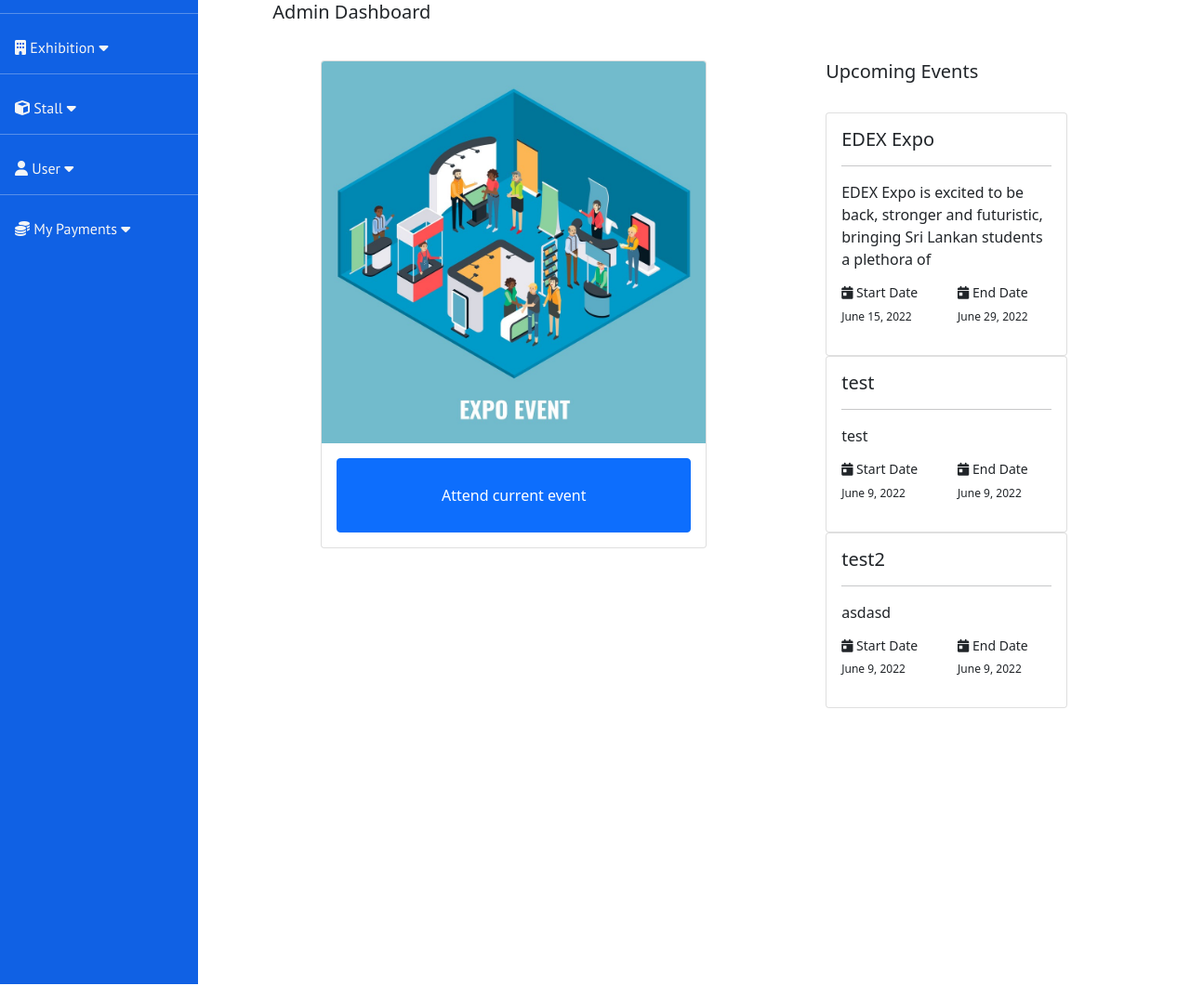
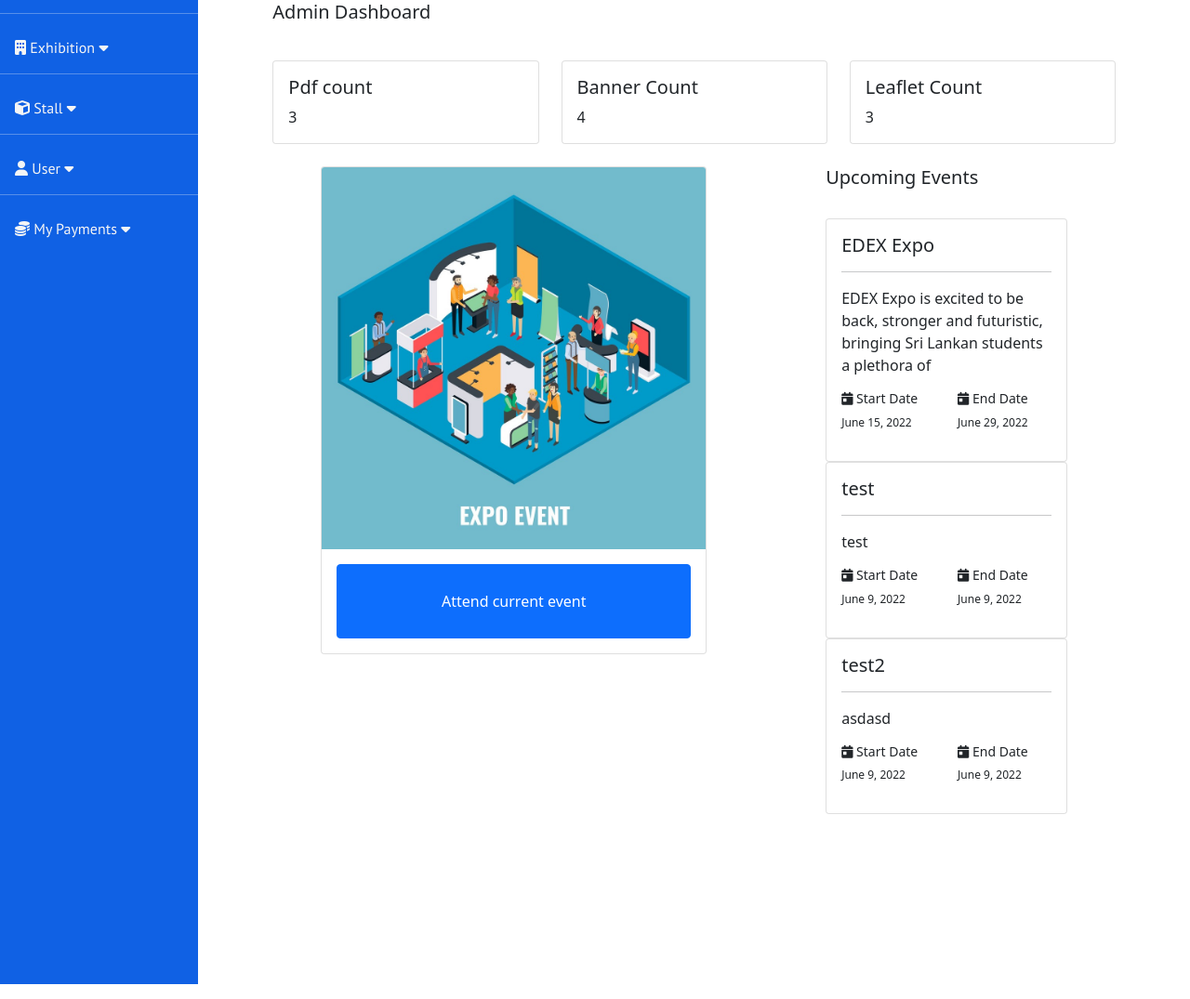
Before and after one commit to SLKarandawela/EXPOIT, a Django app: page /admin_dashboard/ in a window 1280 px wide. Shown: the part 172-1247 px from the top of the page at 93% size. Run offline with Django 4.2, Linux system fonts and the light colour scheme; a user stored in the database is signed in; data comes from the database, SQL or seed files in the repository; both versions use the stored data as it was after the commit; some libraries are stand-ins or nearby versions.

Commit message:
final changes

```diff
--- a/ExhibitionAuth/views.py
+++ b/ExhibitionAuth/views.py
@@ -241,12 +241,23 @@ def admin_home(request):
     else:
         logged_group = "ADMIN"
 
+    try:
+        all_pdf = StallPdf.objects.all().count()
+        all_banner = StallBanner.objects.all().count()
+        all_leaflet = StallLeaflet.objects.all().count()
+
+    except:
+        print("not found")
+
     all_events = Event.objects.all()
 
     context = {
 
         'LOGGED_GROUP': logged_group,
-        "EVENTS": all_events
+        "EVENTS": all_events,
+        "PDF":all_pdf,
+        "BANNER":all_banner,
+        "LEAFLET":all_leaflet
     }
     print(logged_group)
     return render(request, 'exhibit_auth/admin_home.html', context)
--- a/static/js/validations/payment_validations.js
+++ b/static/js/validations/payment_validations.js
@@ -6,6 +6,8 @@ $(document).ready(function() {
     $("#upload_model").hide()
     $("#leaflet_error").hide()
     $("#infoemation_sheet_av").hide()
+    // $("#banner_error_min").hide()
+
 
 
 
@@ -31,7 +33,9 @@ $(document).ready(function() {
         if(image_limit < image_count){
             console.log('Image limit exceeded')
             $("#banner_error").show()
-
+        }
+        else if(image_limit > image_count){
+            $("#banner_error").show()
         }
         else {
             $("#banner_error").hide()
@@ -54,6 +58,11 @@ $(document).ready(function() {
 
 
         if(video_limit < video_count){
+            console.log('Image limit exceeded')
+            $("#video_error").show()
+
+        }
+        else if(video_limit > video_count){
             console.log('Image limit exceeded')
             $("#video_error").show()
 
@@ -101,6 +110,10 @@ $(document).ready(function() {
         console.log("this is leaflet count",leaflet_count)
 
         if(leaflet_count > leaflet_limit){
+            console.log('leaflet limit exceeded')
+            $("#leaflet_error").show()
+        }
+        else if(leaflet_count < leaflet_limit){
             console.log('leaflet limit exceeded')
             $("#leaflet_error").show()
         }
@@ -208,6 +221,8 @@ $(document).click(function() {
     const leaflet_limit_be = $("input[name='leafletOptions']:checked").val();
     const info_sheet_be = $("input[name='informationSheetAvailableOptions']:checked").val();
     const video_con_be = $("input[name='videoConferencingAvailableOptions']:checked").val();
+    const purchased_price = document.getElementById("selected_stall_price").value
+
 
     console.log("to backend image count", image_limit_be)
     $.ajax({
@@ -219,7 +234,9 @@ $(document).click(function() {
             'models':modal_availability_be,
             'pdf':info_sheet_be,
             'no_of_leaflets':leaflet_limit_be,
-            'video_con': video_con_be
+            'video_con': video_con_be,
+            'stall_amount':purchased_price
+
         },
         dataType: 'json',
         success: function (data) {
@@ -238,7 +255,7 @@ $(document).click(function() {
 
         },
         error: function(XMLHttpRequest, textStatus, errorThrown) {
-            alert("some error");
+            console.log("some error");
         }
 
 
--- a/templates/exhibit_auth/admin_home.html
+++ b/templates/exhibit_auth/admin_home.html
@@ -23,6 +23,39 @@
         <h5>Admin Dashboard</h5>
         <hr>
 
+        <div class="row row-cols-1 row-cols-md-3 g-4">
+            <div class="col">
+                <div class="card h-100">
+
+                    <div class="card-body">
+                        <h5 class="card-title">Pdf count</h5>
+                        <p class="card-text">{{ PDF }}</p>
+                    </div>
+
+                </div>
+            </div>
+            <div class="col">
+                <div class="card h-100">
+                    <div class="card-body">
+                        <h5 class="card-title">Banner Count</h5>
+                        <p class="card-text">{{ BANNER }}</p>
+                    </div>
+
+                </div>
+            </div>
+            <div class="col">
+                <div class="card h-100">
+                    <div class="card-body">
+                        <h5 class="card-title">Leaflet Count </h5>
+                        <p class="card-text">{{ LEAFLET }}</p>
+                    </div>
+
+                </div>
+            </div>
+        </div>
+
+    <br>
+
         <div class="container-fluid">
             <div class="row">
                 <div class="col-md-7 body_card">
@@ -34,6 +67,8 @@
                             </a>
                         </div>
                     </div>
+
+
                 </div>
                 <div class="col-md-5 body_card">
                     <h5 class="card-title">Upcoming Events</h5>
```
Also changed, not shown: Exhibition/views.py (+15 -4 lines), templates/exhibition/create_stall_purchase.html (+6 -3 lines), db.sqlite3. Lines whose indentation alone changed are shown as unchanged.
